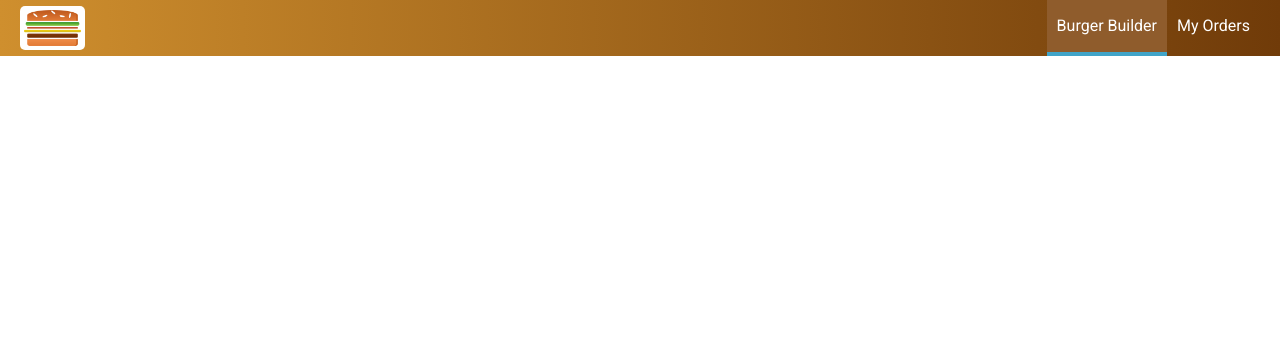
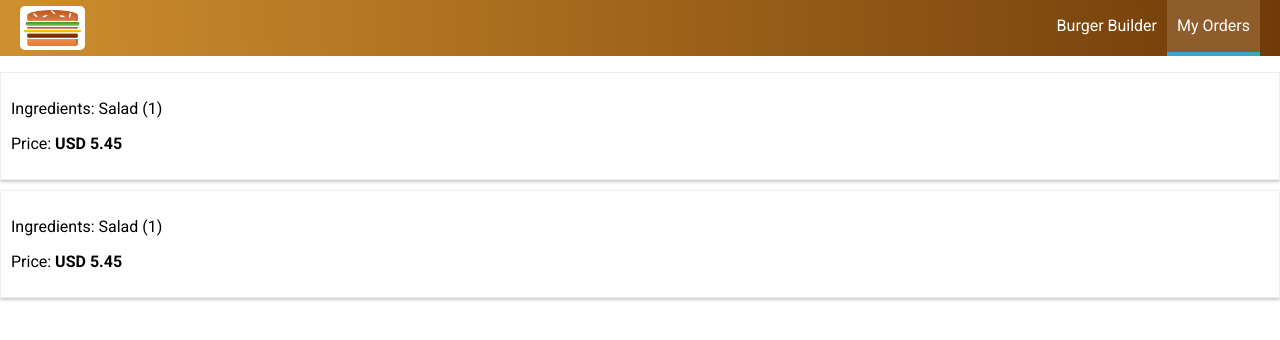
Before and after one commit to crazy-me-dev/react-burger, a React (Create React App) app: page /orders in a window 1280 px wide. Shown: the top 340 px of the page. Built offline with nearby package versions, Linux system fonts and the light colour scheme.

Commit message:
my orders page

```diff
--- a/src/App.js
+++ b/src/App.js
@@ -1,6 +1,7 @@
 import React, { Component } from 'react';
 import { Route } from 'react-router-dom';
 
+import Orders from './containers/Orders/Orders';
 import Layout from './containers/Layout/Layout';
 import BurgerBuilder from './containers/BurgerBuilder/BurgerBuilder';
 import Checkout from './containers/Checkout/Checkout';
@@ -10,6 +11,7 @@ class App extends Component {
     return (
       <Layout>
         <Route path='/checkout' component={Checkout} />
+        <Route path='/orders' component={Orders} />
         <Route exact path='/' component={BurgerBuilder} />
       </Layout>
     );
--- a/src/components/Navigation/NavigationItems/NavigationItem/NavigationItem.js
+++ b/src/components/Navigation/NavigationItems/NavigationItem/NavigationItem.js
@@ -1,11 +1,17 @@
 import React from 'react';
+import { NavLink } from 'react-router-dom';
 import classes from './NavigationItem.module.css';
 
 const NavigationItem = props => (
   <li className={classes.NavigationItem}>
-    <a href={props.link} className={props.active ? classes.active : null}>
+    {/* activeClassName sets the css module class */}
+    <NavLink
+      to={props.link}
+      activeClassName={classes.active}
+      exact={props.exact}
+    >
       {props.children}
-    </a>
+    </NavLink>
   </li>
 );
 
--- a/src/components/Navigation/NavigationItems/NavigationItems.js
+++ b/src/components/Navigation/NavigationItems/NavigationItems.js
@@ -4,10 +4,10 @@ import NavigationItem from './NavigationItem/NavigationItem';
 
 const NavigationItems = () => (
   <ul className={classes.NavigationItems}>
-    <NavigationItem link='/' active>
+    <NavigationItem exact link='/'>
       Burger Builder
     </NavigationItem>
-    <NavigationItem link='/'>My Orders</NavigationItem>
+    <NavigationItem link='/orders'>My Orders</NavigationItem>
   </ul>
 );
 
--- a/src/components/Order/Order.js
+++ b/src/components/Order/Order.js
@@ -0,0 +1,15 @@
+import React from 'react';
+import classes from './Order.module.css';
+
+const Order = props => {
+  return (
+    <div className={classes.Order}>
+      <p>Ingredients: Salad (1)</p>
+      <p>
+        Price: <strong>USD 5.45 </strong>
+      </p>
+    </div>
+  );
+};
+
+export default Order;
--- /dev/null
+++ b/src/components/Order/Order.module.css
@@ -0,0 +1,8 @@
+.Order {
+  width: 100%;
+  border: 1px solid #eee;
+  box-shadow: 0 2px 3px #ccc;
+  padding: 10px;
+  margin: 10px auto;
+  box-sizing: border-box;
+}
--- /dev/null
+++ b/src/containers/Orders/Orders.js
@@ -0,0 +1,15 @@
+import React, { Component } from 'react';
+import Order from '../../components/Order/Order';
+
+class Orders extends Component {
+  render() {
+    return (
+      <div>
+        <Order />
+        <Order />
+      </div>
+    );
+  }
+}
+
+export default Orders;
```
